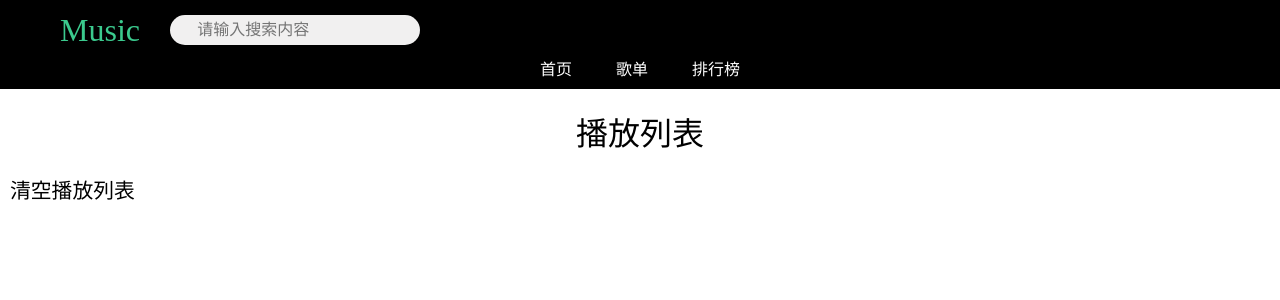
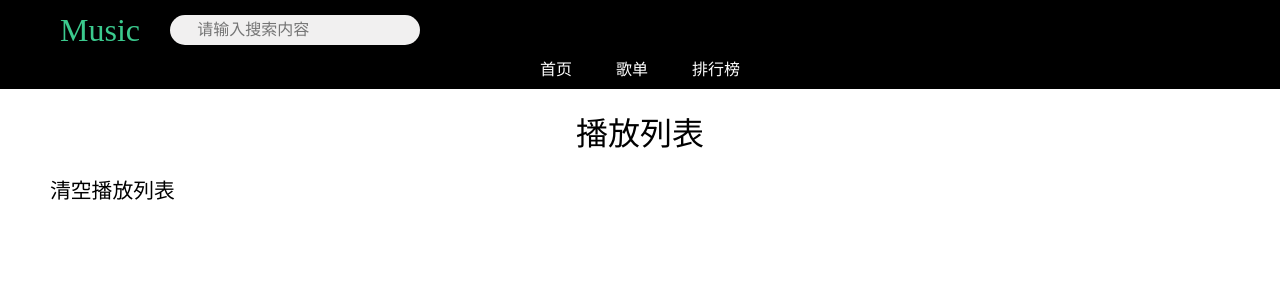
Before and after one commit to VAN0527/Music-web, a Vue app: page /playlist in a window 1280 px wide. Shown: the top 300 px of the page. Built offline with nearby package versions, Linux system fonts and the light colour scheme; a small style sheet from the web is missing.

Commit message:
居中播放列表, 搜索框fix

```diff
--- a/src/components/PlayerPlayList.vue
+++ b/src/components/PlayerPlayList.vue
@@ -74,6 +74,8 @@ export default {
 @import 'styles/mixin.scss';
 
 .playlist-wrapper {
+  @include wrap-center;
+
   h2 {
     text-align: center;
     font-size: 2em;
--- a/src/components/SearchBar.vue
+++ b/src/components/SearchBar.vue
@@ -63,6 +63,7 @@ export default {
             type: 1
           }
         })
+        this.keyword = ''
         this.suggestsShow = false
       }
     }
```
